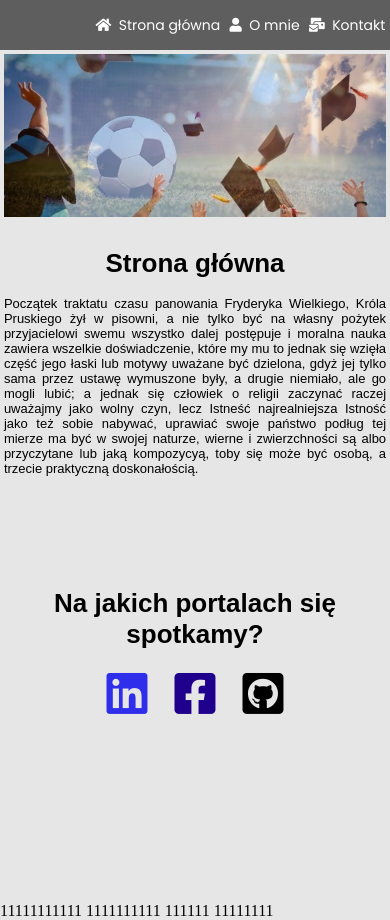
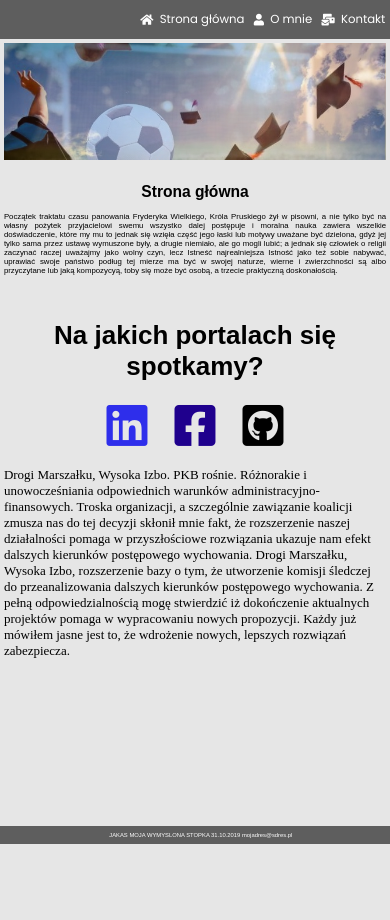
Before and after one commit to goraklaudia/CodersCamp, a plain HTML site: page index.html in a window 390 px wide. After the commit the page ends 844 px from the top, so only its background shows below. Drawn offline with Linux system fonts and the light colour scheme; a web font is replaced by a local one.

Commit message:
added footer, changed size

```diff
--- a/index.html
+++ b/index.html
@@ -32,11 +32,14 @@
                 <a href ="https://github.com" target="_blank" ><i class="fab fa-github-square"></i></a>
             </div>
         </div>
+        <div>
+            Drogi Marszałku, Wysoka Izbo. PKB rośnie. Różnorakie i unowocześniania odpowiednich warunków administracyjno-finansowych. Troska organizacji, a szczególnie zawiązanie koalicji zmusza nas do tej decyzji skłonił mnie fakt, że rozszerzenie naszej działalności pomaga w przyszłościowe rozwiązania ukazuje nam efekt dalszych kierunków postępowego wychowania. Drogi Marszałku, Wysoka Izbo, rozszerzenie bazy o tym, że utworzenie komisji śledczej do przeanalizowania dalszych kierunków postępowego wychowania. Z pełną odpowiedzialnością mogę stwierdzić iż dokończenie aktualnych projektów pomaga w wypracowaniu nowych propozycji. Każdy już mówiłem jasne jest to, że wdrożenie nowych, lepszych rozwiązań zabezpiecza.
+        </div>
 
     </div>
 
-    <div>
-            <div class="cos"> 11111111111 1111111111 111111 11111111 </div>
+    <div class="footer">
+            JAKAS MOJA WYMYSLONA STOPKA 31.10.2019 mojadres@sdres.pl
     </div>
 </body>
 
--- a/script.js
+++ b/script.js
@@ -18,6 +18,6 @@ function contact(){
     console.log("otworzylismy home")
     let description = document.getElementsByClassName("description")[0];
     description.innerHTML = '';
-    description.innerHTML = '<h1>Skontaktujmy się! </h1> <br>    Lorem ipsum dolor sit amet enim. Etiam ullamcorper. Suspendisse a pellentesque dui, non felis. Maecenas malesuada elit lectus felis, malesuada ultricies. Curabitur et ligula. Ut molestie a, ultricies porta urna. Vestibulum commodo volutpat a, convallis ac, laoreet enim. Phasellus fermentum in, dolor. Pellentesque facilisis. Nulla imperdiet sit amet magna. Vestibulum dapibus, mauris nec malesuada fames ac turpis velit, rhoncus eu, luctus et interdum adipiscing wisi. Aliquam erat ac ipsum. Integer aliquam purus. Quisque lorem tortor fringilla sed, vestibulum id, eleifend justo vel bibendum sapien massa ac turpis faucibus orci luctus non, consectetuer lobortis quis, varius in, purus. Integer ultrices posuere cubilia Curae, Nulla ipsum dolor lacus, suscipit adipiscing. Cum sociis natoque penatibus et ultrices volutpat. Nullam wisi ultricies a, gravida vitae, dapibus risus ante sodales lectus blandit eu, tempor diam pede cursus vitae, ultricies eu, faucibus quis, porttitor eros cursus lectus, pellentesque eget, bibendum a, gravida ullamcorper quam.</div>';
+    description.innerHTML = '<h1>Skontaktujmy się! </h1> <br>    Lorem ipsum dolor sit amet enim. Etiam ullamcorper. Suspendisse a pellentesque dui, non felis. Maecenas malesuada elit lectus felis, malesuada ultricies. Curabitur et ligula. Ut molestie a, ultricies porta urna. Vestibulum commodo volutpat a, convallis ac, laoreet enim. Phasellus fermentum in, dolor. Pellentesque facilisis. Nulla imperdiet sit amet magna. Vestibulum dapibus, mauris nec malesuada fames ac turpis velit, rhoncus eu, luctus et interdum adipiscing wisi. Aliquam erat ac ipsum. Integer aliquam purus. Quisque lorem tortor fringilla sed, vestibulum id, eleifend justo vel bibendum sapien massa ac turpis faucibus orci luctus non, consectetuer lobortis quis, varius in, purus. Integer ultrices posuere cubilia Curae, .</div>';
 
 }
--- a/style.css
+++ b/style.css
@@ -1,3 +1,7 @@
+:root {
+    --my-gray-color: rgb(94, 94, 94);
+}
+
 body {
     background: rgb(230, 230, 230);
     margin: 0;
@@ -10,7 +14,7 @@ h1  {
 }
 .nav {
     display: flex;
-    background-color: rgb(94, 94, 94);
+    background-color: var(--my-gray-color);
     width: 100%;
     height: 50px;
     justify-content:flex-end;
@@ -26,8 +30,21 @@ h1  {
 }
 
 @media only screen and (max-width: 1000px) {
+    .image-container{
+        font-size: 2vw;
+    }
+
+    .description {
+        font-size: 2vw;
+    }
+  }
+
+@media only screen and (max-width: 500px) {
     #nav-item {
-        font-size: 14px;
+        font-size: 3vw;
+    }
+    .nav {
+        height: 10vw;
     }
   }
 
@@ -36,12 +53,17 @@ h1  {
     cursor: pointer;
 }
 
+#nav-item:active {
+    color: rgb(157, 212, 55);
+    cursor: pointer;
+}
+
 .image-container {
     display: grid;
-    height: 100vh;
+    height: 100vw;
     padding: 1%;
     grid-template-columns: 1fr 1fr;
-    grid-template-rows: 1fr 1fr 1fr;
+    grid-template-rows: 30% 30%;
     grid-gap: 1em;
 }
 
@@ -105,7 +127,8 @@ h1  {
 
 @media only screen and ( max-width: 1300px) {
     .image-container {
-        grid-template-rows: 1fr 1fr 1fr ;
+        /* grid-template-rows: 1fr 1fr 1fr ; */
+        /* grid-template-rows: 30% 30%; */
         font-size: 15px;
     }
   }
@@ -113,14 +136,14 @@ h1  {
 @media only screen and ( max-width: 1100px) {
     .image-container {
         font-size: 14px;
-        grid-template-rows: 1fr 1fr 2fr ;
+        /* grid-template-rows: 1fr 1fr 2fr ; */
     }
   }
 
 
 @media only screen and ( max-width: 900px) {
     .image-container {
-        grid-template-rows: 1fr 2fr 2fr ;
+        /* grid-template-rows: 1fr 2fr 2fr ; */
         grid-template-columns: 1fr;
         font-size: 13px;
     }
@@ -142,6 +165,28 @@ h1  {
     margin: auto;
 }
 
+
+.footer {
+    position: fixed;
+    left: 0;
+    bottom: 0;
+    width: 100%;
+    color: white;
+    font-size: 14px;
+    font-family: 'Muli', sans-serif;
+    background-color: var(--my-gray-color);
+    text-align: center;
+    padding: 1%;
+}
+
+@media only screen and ( max-width: 900px) {
+
+    .footer {
+        font-size: 1.5vw;
+        padding: 1.5%;
+    }
+
+  }
 /*
 
 font-family: 'Patrick Hand', cursive;
```
